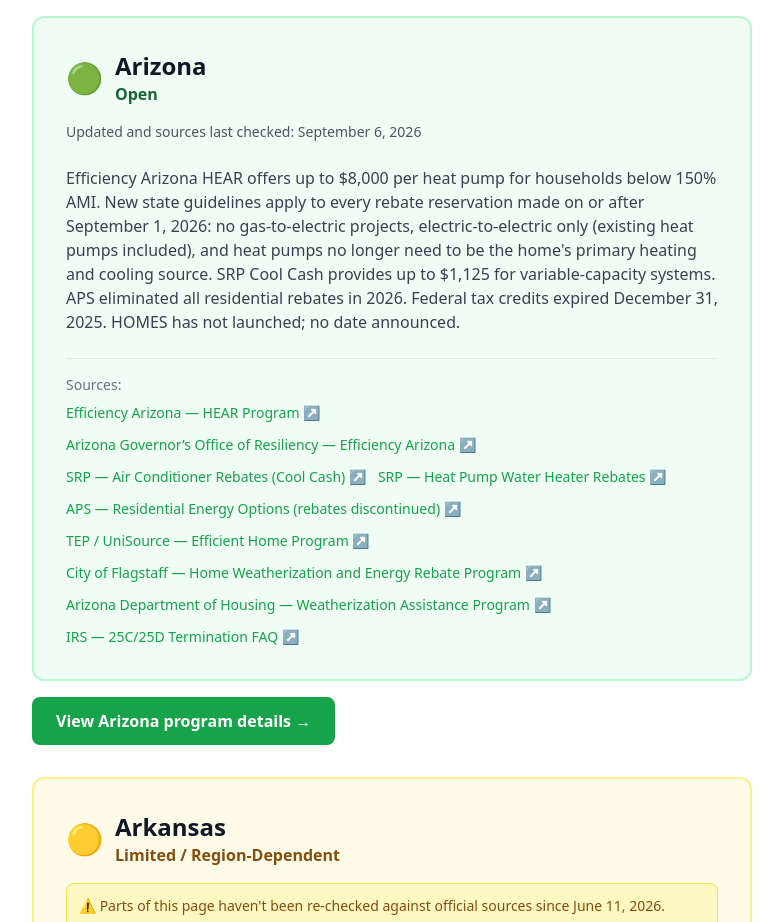
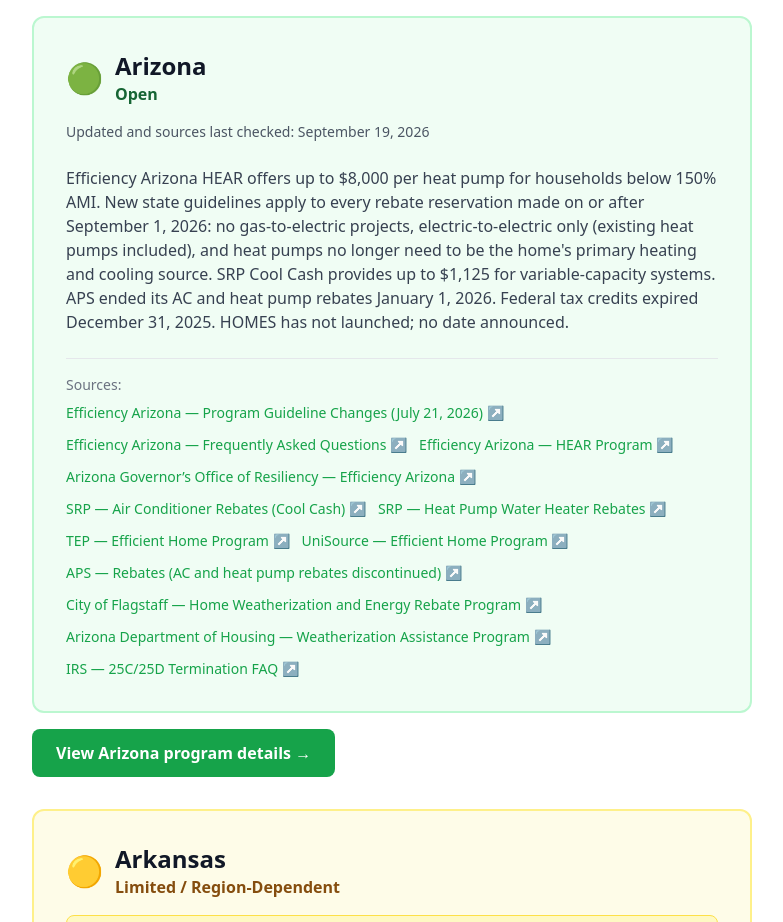
Before and after one commit to giniwproductions-88/homeenergybasics, a Next.js app: page /heat-pumps in a window 1280 px wide. Shown: the part 2360-3282 px from the top of the page, without its empty margins (248-1031 px from the left). Built offline with nearby package versions, Linux system fonts and the light colour scheme.

Commit message:
AZ: narrow APS claim to sourced scope, add gas-furnace-add rule, Flagstaff funding to 9/15, TEP 4-7PM, repoint 4 sources, verify 2026-09-19

```diff
--- a/src/data/incentives.ts
+++ b/src/data/incentives.ts
@@ -1273,11 +1273,19 @@
     stateCode: "AZ",
     stateName: "Arizona",
     status: "open",
-    lastVerified: "2026-09-06",
-    lastUpdated: "2026-09-06",
-    summary:
-      "Efficiency Arizona HEAR offers up to $8,000 per heat pump for households below 150% AMI. New state guidelines apply to every rebate reservation made on or after September 1, 2026: no gas-to-electric projects, electric-to-electric only (existing heat pumps included), and heat pumps no longer need to be the home's primary heating and cooling source. SRP Cool Cash provides up to $1,125 for variable-capacity systems. APS eliminated all residential rebates in 2026. Federal tax credits expired December 31, 2025. HOMES has not launched; no date announced.",
-    sources: [
+    lastVerified: "2026-09-19",
+    lastUpdated: "2026-09-19",
+    summary:
+      "Efficiency Arizona HEAR offers up to $8,000 per heat pump for households below 150% AMI. New state guidelines apply to every rebate reservation made on or after September 1, 2026: no gas-to-electric projects, electric-to-electric only (existing heat pumps included), and heat pumps no longer need to be the home's primary heating and cooling source. SRP Cool Cash provides up to $1,125 for variable-capacity systems. APS ended its AC and heat pump rebates January 1, 2026. Federal tax credits expired December 31, 2025. HOMES has not launched; no date announced.",
+    sources: [
+      {
+        label: "Efficiency Arizona \u2014 Program Guideline Changes (July 21, 2026)",
+        url: "https://efficiencyarizona.com/significant-changes-coming-to-the-efficiency-arizona-program-due-to-federal-government-notice/",
+      },
+      {
+        label: "Efficiency Arizona \u2014 Frequently Asked Questions",
+        url: "https://efficiencyarizona.com/frequently-asked-questions/",
+      },
       {
         label: "Efficiency Arizona \u2014 HEAR Program",
         url: "https://efficiencyarizona.com/the-hear-program/",
@@ -1296,12 +1304,16 @@
         url: "https://www.srpnet.com/energy-savings-rebates/home/rebates/heat-pump-water-heater",
       },
       {
-        label: "APS \u2014 Residential Energy Options (rebates discontinued)",
-        url: "https://www.aps.com/en/Residential/Save-Money-and-Energy/Your-Energy-Your-Options",
-      },
-      {
-        label: "TEP / UniSource \u2014 Efficient Home Program",
-        url: "https://www.uesaz.com/efficient-home-program/",
+        label: "TEP \u2014 Efficient Home Program",
+        url: "https://www.tep.com/efficient-home-program/",
+      },
+      {
+        label: "UniSource \u2014 Efficient Home Program",
+        url: "https://www.uesaz.com/efficient-home/",
+      },
+      {
+        label: "APS \u2014 Rebates (AC and heat pump rebates discontinued)",
+        url: "https://www.aps.com/rebates",
       },
       {
         label:
@@ -1311,7 +1323,7 @@
       {
         label:
           "Arizona Department of Housing \u2014 Weatherization Assistance Program",
-        url: "https://housing.az.gov/arizona-weatherization-assistance-program",
+        url: "https://housing.az.gov/general-public/weatherization-assistance-program",
       },
       {
         label: "IRS \u2014 25C/25D Termination FAQ",
```
Also changed, not shown: src/app/heat-pumps/states/az/page.tsx (+18 -17 lines).
